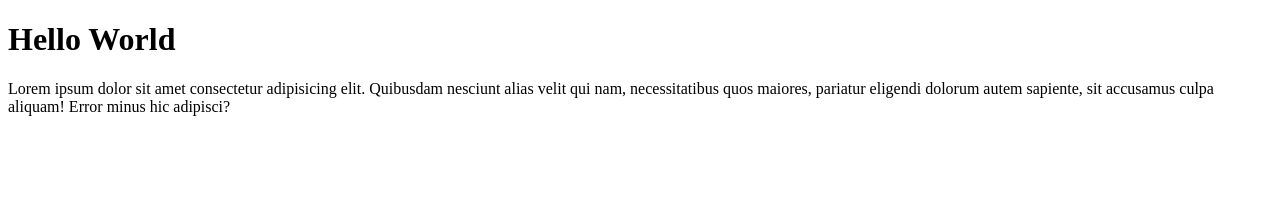
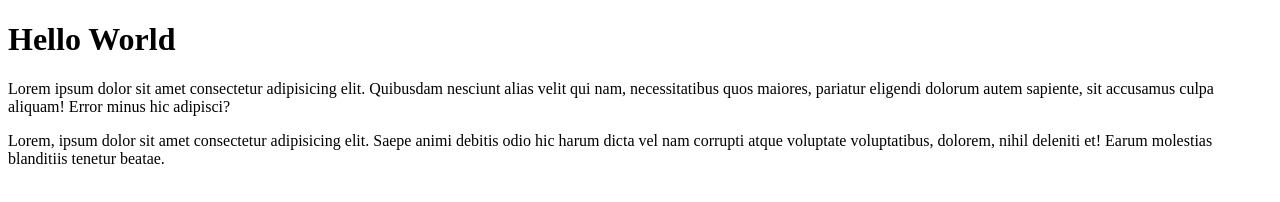
Before and after one commit to KhairulAhyar22/ngajar1, a plain HTML site: page index.html in a window 1280 px wide. Drawn offline with Linux system fonts and the light colour scheme.

Commit message:
menambahkan paragraf baru

```diff
--- a/index.html
+++ b/index.html
@@ -9,5 +9,6 @@
 <body>
     <h1>Hello World</h1>
     <p>Lorem ipsum dolor sit amet consectetur adipisicing elit. Quibusdam nesciunt alias velit qui nam, necessitatibus quos maiores, pariatur eligendi dolorum autem sapiente, sit accusamus culpa aliquam! Error minus hic adipisci?</p>
+    <p>Lorem, ipsum dolor sit amet consectetur adipisicing elit. Saepe animi debitis odio hic harum dicta vel nam corrupti atque voluptate voluptatibus, dolorem, nihil deleniti et! Earum molestias blanditiis tenetur beatae.</p>
 </body>
 </html>
```
